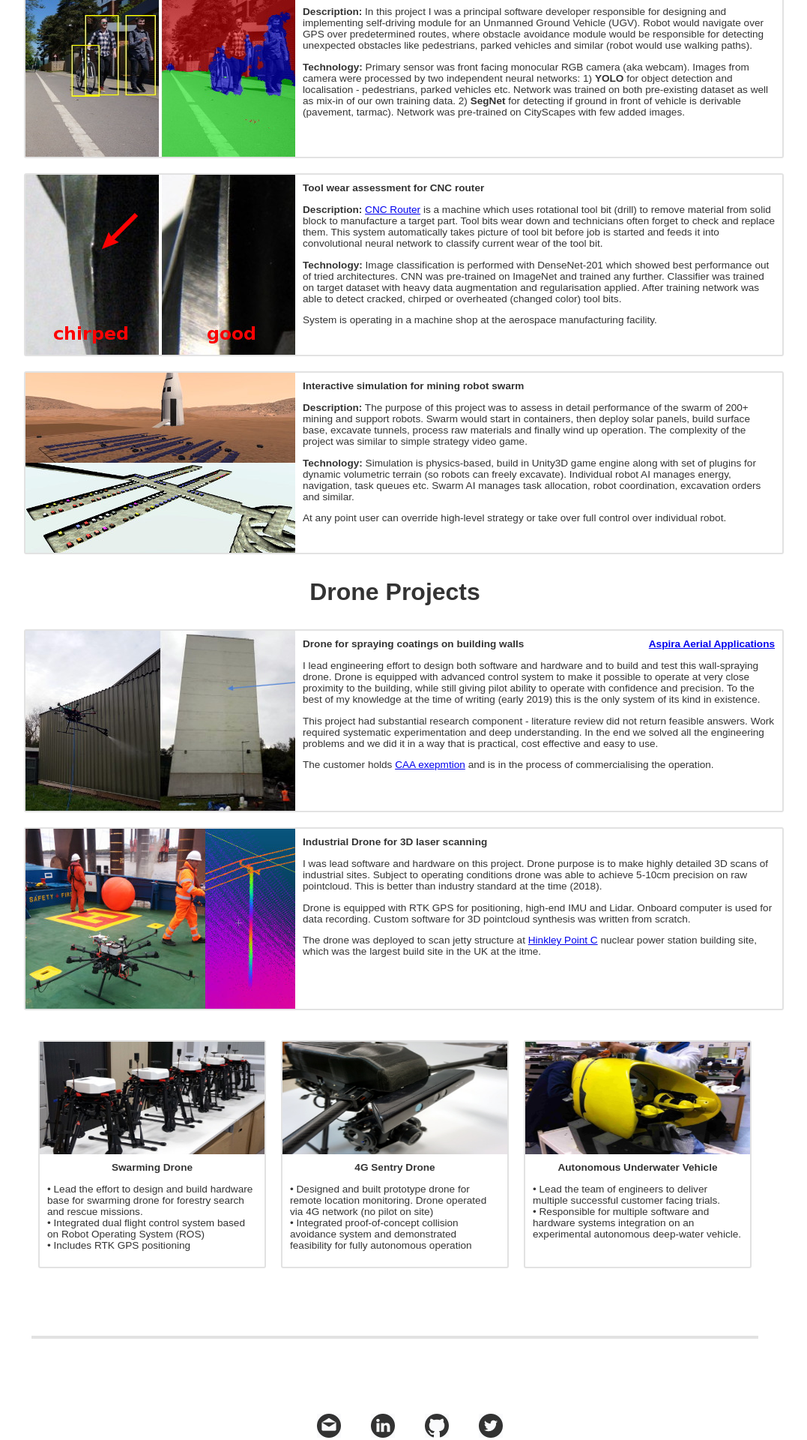
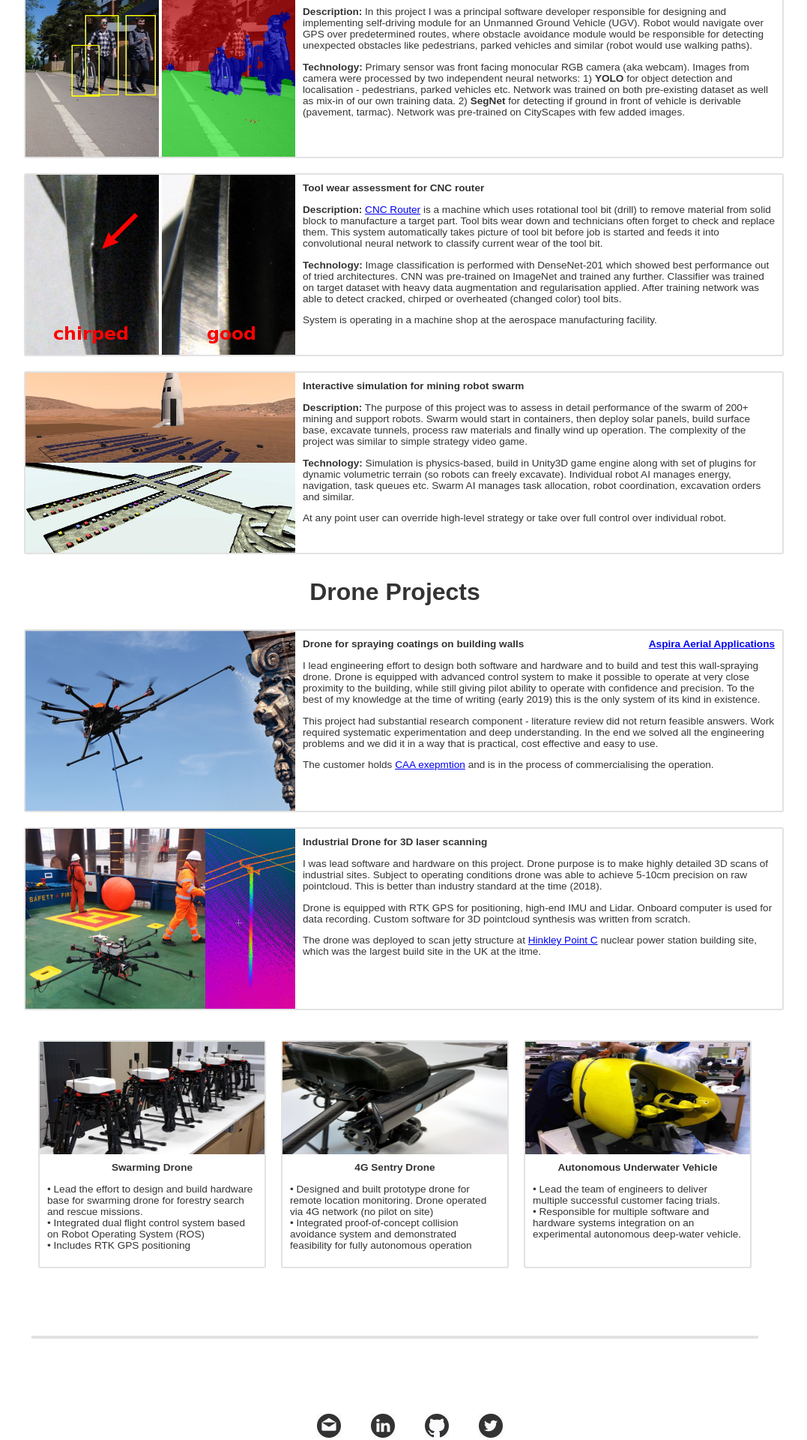
Before and after one commit to marcinbogdanski/marcinbogdanski.github.io, a Jekyll site: the page built from commercial-portfolio.html, in a window 1280 px wide. Shown: the part 1039-2959 px from the top of the page at 75% size, without its empty margins (113-1190 px from the left). Built offline with Jekyll 4.4.1, drawn with Linux system fonts in a browser that asks for light colours.

Commit message:
UPdate aspira image and link

```diff
--- a/commercial-portfolio.html
+++ b/commercial-portfolio.html
@@ -61,9 +61,9 @@
 
 
         {% include poster.html
-            image="/assets/images/spray.jpg"
+            image="/assets/images/portfolio/aspira_web.png"
             title="Drone for spraying coatings on building walls"
-            customer="<a href='http://www.aspira-solutions.co.uk/'>Aspira Aerial Applications</a>"
+            customer="<a href='http://www.aspira-solutions.co.uk/about-us/'>Aspira Aerial Applications</a>"
             description="<p>I lead engineering effort to design both software and hardware and to build and test this wall-spraying drone. Drone is equipped with advanced control system to make it possible to operate at very close proximity to the building, while still giving pilot ability to operate with confidence and precision. To the best of my knowledge at the time of writing (early 2019) this is the only system of its kind in existence. </p><p>This project had substantial research component - literature review did not return feasible answers. Work required systematic experimentation and deep understanding. In the end we solved all the engineering problems and we did it in a way that is practical, cost effective and easy to use.</p><p>The customer holds <a href='https://www.caa.co.uk'>CAA exepmtion</a> and is in the process of commercialising the operation.</p>"
             %}
 
```
Also changed, not shown: assets/images/portfolio/aspira_web.png (added), assets/images/portfolio/spray.jpg (renamed from assets/images/spray.jpg).
